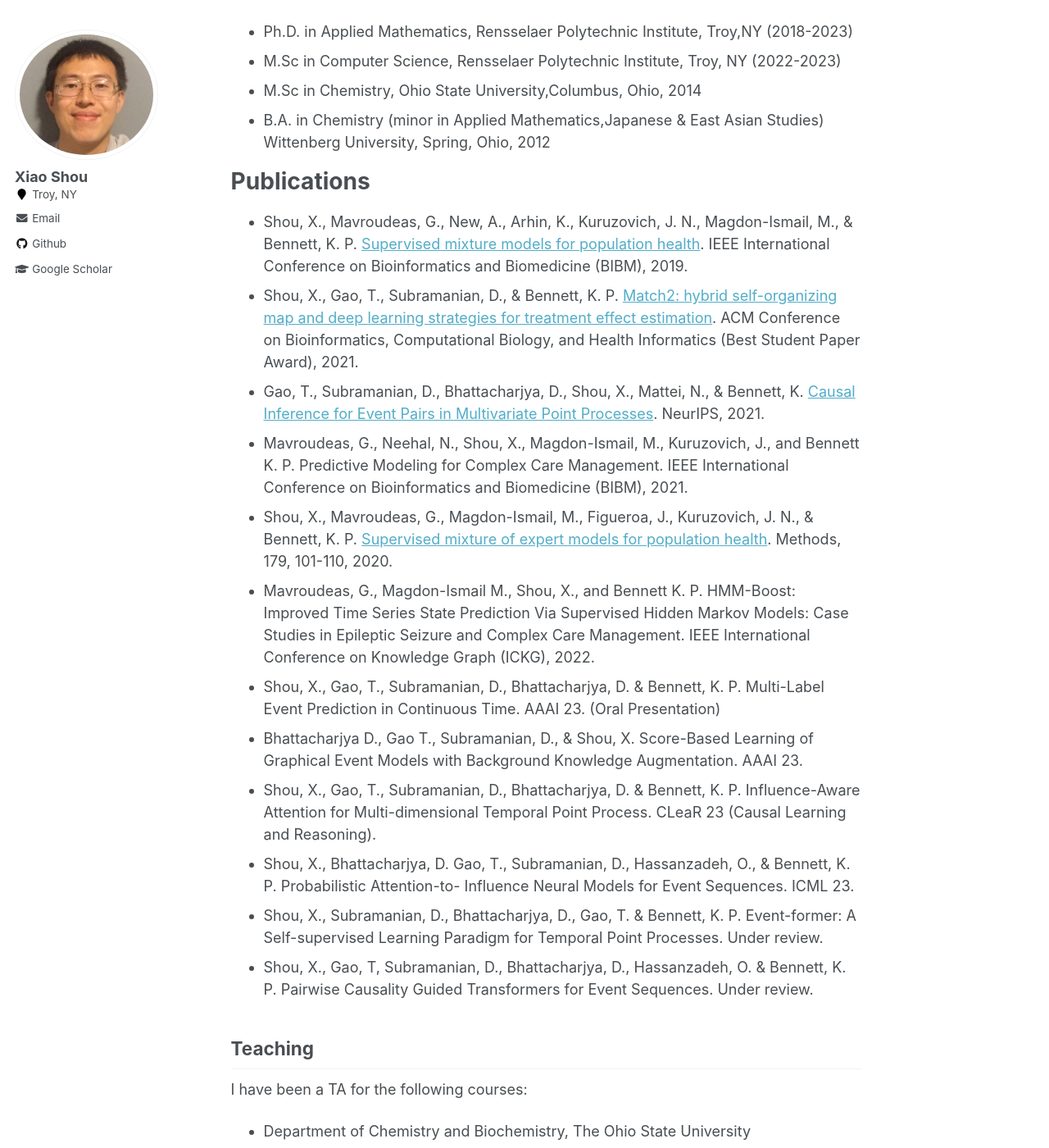
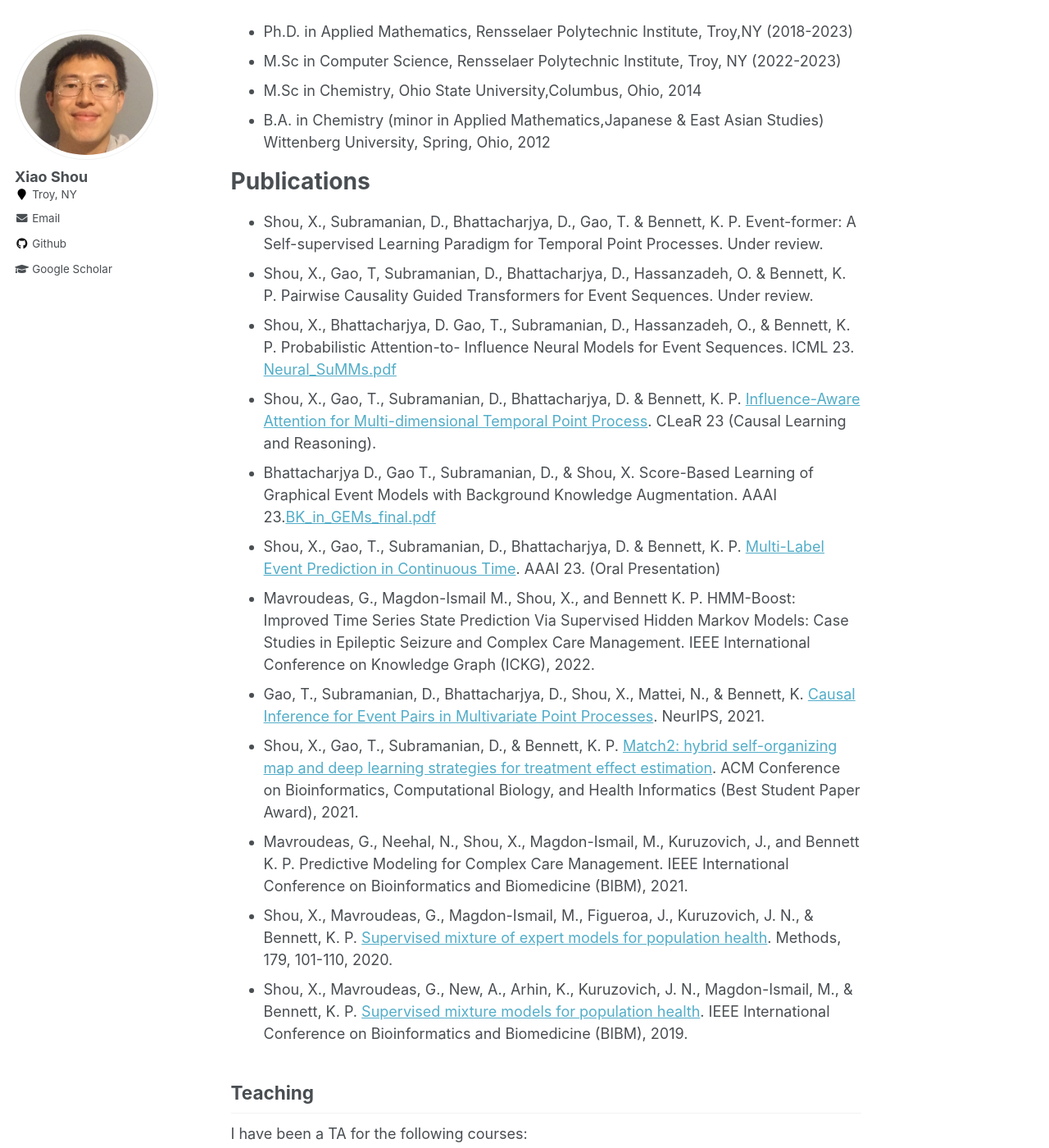
Before and after one commit to shou-xiao/shou-xiao1.github.io, a Jekyll site: the page built from _pages/about.md, in a window 1280 px wide and 1400 px high, scrolled down 554 px. Shown: the whole window at 82% size. Built offline with Jekyll 4.4.1, drawn with Linux system fonts in a browser that asks for light colours.

Commit message:
Update about.md

```diff
--- a/_pages/about.md
+++ b/_pages/about.md
@@ -30,22 +30,29 @@ Education
 
 Publications
 ======
-* Shou, X., Mavroudeas, G., New, A., Arhin, K., Kuruzovich, J. N., Magdon-Ismail, M., & Bennett, K. P. [Supervised mixture models for population health](https://www.cs.rpi.edu/~magdon/ps/conference/CadreBIBM2019.pdf). IEEE International Conference on Bioinformatics and Biomedicine (BIBM), 2019.
+* Shou, X., Subramanian, D., Bhattacharjya, D., Gao, T. & Bennett, K. P. Event-former: A Self-supervised Learning Paradigm for Temporal Point Processes. Under review.
+* Shou, X., Gao, T, Subramanian, D., Bhattacharjya, D., Hassanzadeh, O. & Bennett, K. P. Pairwise Causality Guided Transformers for Event Sequences. Under review.
+* Shou, X., Bhattacharjya, D. Gao, T., Subramanian, D., Hassanzadeh, O., & Bennett, K. P. Probabilistic Attention-to-
+Influence Neural Models for Event Sequences. ICML 23. [Neural_SuMMs.pdf](https://github.com/shou-xiao/shou-xiao.github.io/files/11568586/Neural_SuMMs.pdf)
+* Shou, X., Gao, T., Subramanian, D., Bhattacharjya, D. & Bennett, K. P. [Influence-Aware Attention for Multi-dimensional
+Temporal Point Process](https://openreview.net/pdf?id=O6lke-lyluT). CLeaR 23 (Causal Learning and Reasoning).
+* Bhattacharjya D., Gao T., Subramanian, D., & Shou, X. Score-Based Learning of Graphical Event Models with Background
+Knowledge Augmentation. AAAI 23.[BK_in_GEMs_final.pdf](https://github.com/shou-xiao/shou-xiao.github.io/files/11568588/BK_in_GEMs_final.pdf)
+* Shou, X., Gao, T., Subramanian, D., Bhattacharjya, D. & Bennett, K. P. [Multi-Label Event Prediction in Continuous Time](https://idea.rpi.edu/sites/default/files/2022-11/xiao_shou_multi_label_aaai23%5B1%5D-1.pdf).
+AAAI 23. (Oral Presentation)
+* Mavroudeas, G., Magdon-Ismail M., Shou, X., and Bennett K. P. HMM-Boost: Improved Time Series State Prediction Via Supervised Hidden Markov Models: Case Studies in Epileptic Seizure and Complex Care Management. IEEE International Conference on Knowledge Graph (ICKG), 2022.
+* Gao, T., Subramanian, D., Bhattacharjya, D., Shou, X., Mattei, N., & Bennett, K. [Causal Inference for Event Pairs in Multivariate Point Processes](https://proceedings.neurips.cc/paper/2021/file/9078f2a8254704bd760460f027072e52-Paper.pdf). NeurIPS, 2021.
 * Shou, X., Gao, T., Subramanian, D., & Bennett, K. P. [Match2: hybrid self-organizing map and deep learning strategies for treatment effect estimation](https://dl.acm.org/doi/pdf/10.1145/3459930.3469532). ACM Conference on Bioinformatics, Computational Biology, and Health Informatics (Best Student Paper Award), 2021.
-* Gao, T., Subramanian, D., Bhattacharjya, D., Shou, X., Mattei, N., & Bennett, K. [Causal Inference for Event Pairs in Multivariate Point Processes](https://proceedings.neurips.cc/paper/2021/file/9078f2a8254704bd760460f027072e52-Paper.pdf). NeurIPS, 2021.
 * Mavroudeas, G., Neehal, N., Shou, X., Magdon-Ismail, M., Kuruzovich, J., and Bennett K. P. Predictive Modeling for Complex Care Management. IEEE International Conference on Bioinformatics and Biomedicine (BIBM), 2021.
 * Shou, X., Mavroudeas, G., Magdon-Ismail, M., Figueroa, J., Kuruzovich, J. N., & Bennett, K. P. [Supervised mixture of expert models for population health](https://www.sciencedirect.com/science/article/abs/pii/S1046202320300438). Methods, 179, 101-110, 2020.
-* Mavroudeas, G., Magdon-Ismail M., Shou, X., and Bennett K. P. HMM-Boost: Improved Time Series State Prediction Via Supervised Hidden Markov Models: Case Studies in Epileptic Seizure and Complex Care Management. IEEE International Conference on Knowledge Graph (ICKG), 2022.
-* Shou, X., Gao, T., Subramanian, D., Bhattacharjya, D. & Bennett, K. P. Multi-Label Event Prediction in Continuous Time.
-AAAI 23. (Oral Presentation)
-* Bhattacharjya D., Gao T., Subramanian, D., & Shou, X. Score-Based Learning of Graphical Event Models with Background
-Knowledge Augmentation. AAAI 23.
-* Shou, X., Gao, T., Subramanian, D., Bhattacharjya, D. & Bennett, K. P. Influence-Aware Attention for Multi-dimensional
-Temporal Point Process. CLeaR 23 (Causal Learning and Reasoning).
-* Shou, X., Bhattacharjya, D. Gao, T., Subramanian, D., Hassanzadeh, O., & Bennett, K. P. Probabilistic Attention-to-
-Influence Neural Models for Event Sequences. ICML 23.
-* Shou, X., Subramanian, D., Bhattacharjya, D., Gao, T. & Bennett, K. P. Event-former: A Self-supervised Learning Paradigm for Temporal Point Processes. Under review.
-* Shou, X., Gao, T, Subramanian, D., Bhattacharjya, D., Hassanzadeh, O. & Bennett, K. P. Pairwise Causality Guided Transformers for Event Sequences. Under review.
+* Shou, X., Mavroudeas, G., New, A., Arhin, K., Kuruzovich, J. N., Magdon-Ismail, M., & Bennett, K. P. [Supervised mixture models for population health](https://www.cs.rpi.edu/~magdon/ps/conference/CadreBIBM2019.pdf). IEEE International Conference on Bioinformatics and Biomedicine (BIBM), 2019.
+
+
+
+
+
+
+
 
 
 
```
